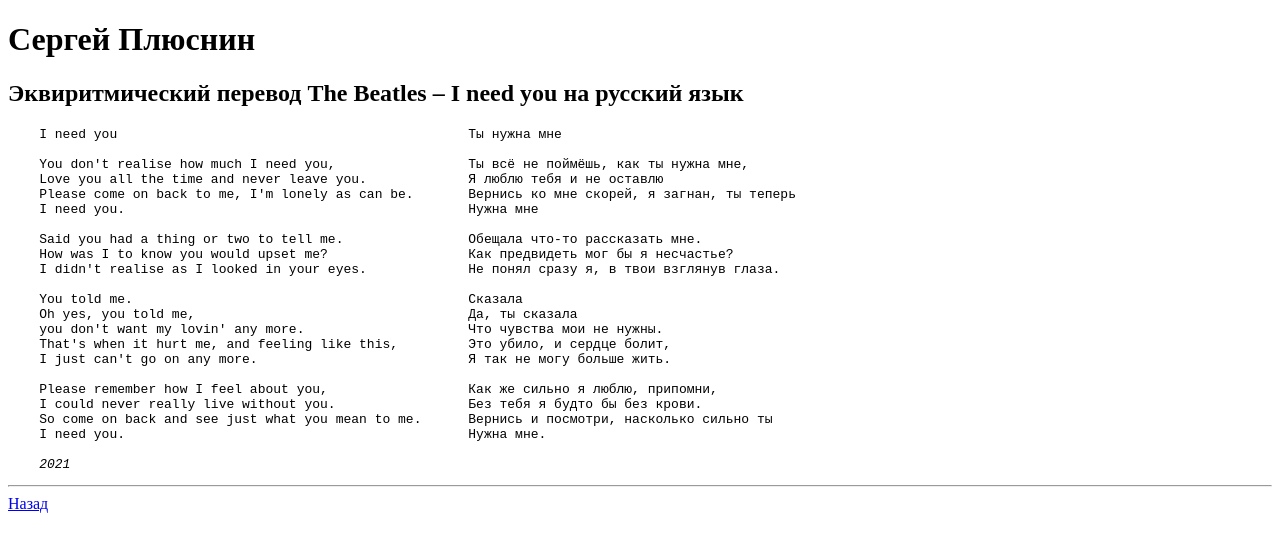
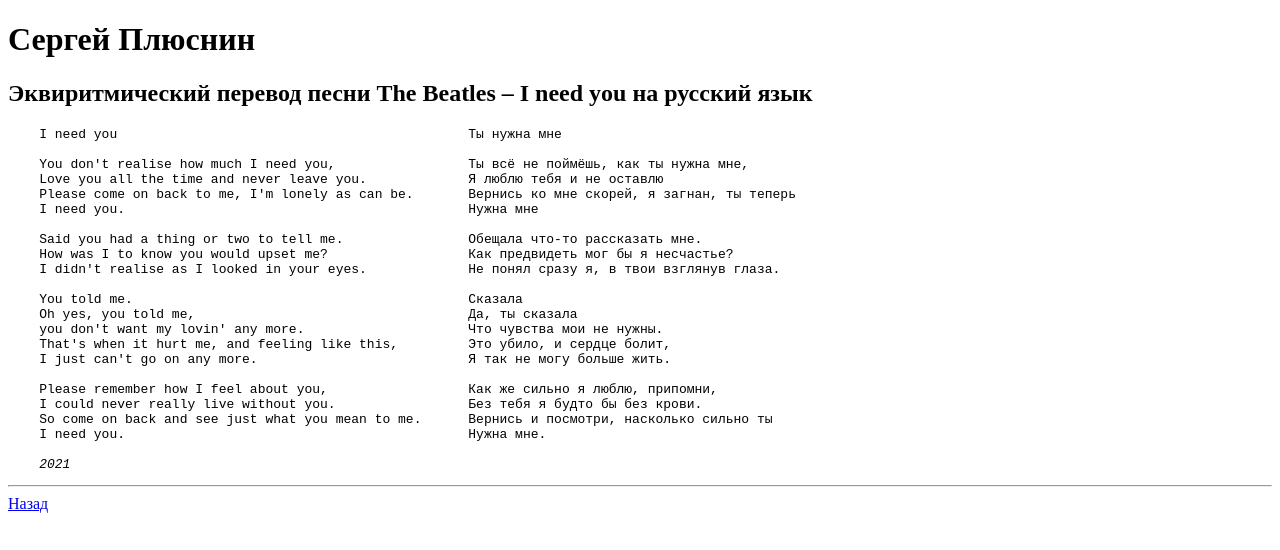
Before and after one commit to TombovskyDed/TombovskyDed.github.io, a plain HTML site: page Y6.html in a window 1280 px wide. Drawn offline with Linux system fonts and the light colour scheme.

Commit message:
Update Y6.html

```diff
--- a/Y6.html
+++ b/Y6.html
@@ -2,7 +2,7 @@
 <html>
 <title>Сергей Плюснин. Перевод The Beatles – I need you</title>
 <h1>Сергей Плюснин</h1>
-<h2>Эквиритмический перевод The Beatles – I need you на русский язык</h2>
+<h2>Эквиритмический перевод песни The Beatles – I need you на русский язык</h2>
 <pre>
     I need you                                             Ты нужна мне
 
```
